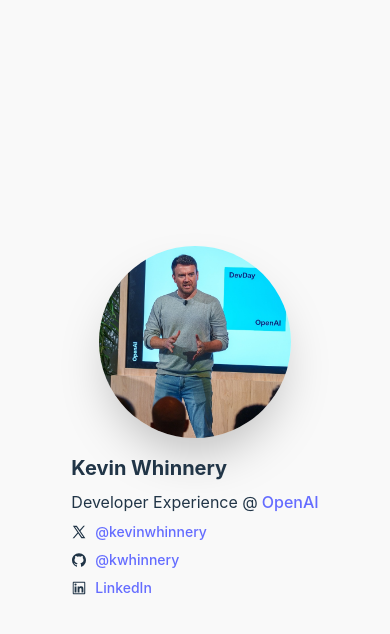
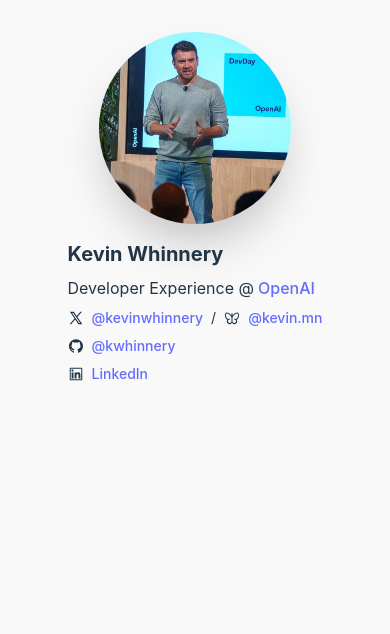
Before and after one commit to kwhinnery/kevin.mn, a React (Vite) app: page / in a window 390 px wide. Shown: the top 634 px of the page. Built offline with nearby package versions, Linux system fonts and the light colour scheme.

Commit message:
update readme and mobile

```diff
--- a/src/App.jsx
+++ b/src/App.jsx
@@ -1,4 +1,6 @@
 import { AiOutlineGithub, AiOutlineLinkedin, AiOutlineX } from "react-icons/ai";
+import { PiButterfly } from "react-icons/pi";
+
 import "./App.css";
 
 function App() {
@@ -6,22 +8,22 @@ function App() {
     <>
       <div
         className={`
-          flex flex-col items-center justify-center h-full w-full gap-4
-          md:flex-row
+          flex flex-col items-center justify-start h-full w-full gap-4
+          sm:flex-row sm:justify-center
         `}
       >
         <div>
           <img
             className={`
               w-48 h-48 rounded-full object-cover shadow-2xl
-              md:w-72 md:h-auto md:rounded-lg
+              sm:w-72 sm:h-auto sm:rounded-lg
             `}
             src="/kevin.jpeg"
             alt="Kevin Whinnery"
           />
         </div>
         <div className="flex flex-col gap-2 items-start">
-          <h1 className="text-xl md:text-3xl font-bold">Kevin Whinnery</h1>
+          <h1 className="text-xl sm:text-3xl font-bold">Kevin Whinnery</h1>
           <p className="flex items-center gap-1">
             Developer Experience @{" "}
             <a
@@ -36,6 +38,11 @@ function App() {
               <AiOutlineX className="w-4 h-4" />
               <a href="https://x.com/kevinwhinnery" target="_blank">
                 @kevinwhinnery
+              </a>
+              /
+              <PiButterfly className="w-4 h-4" />
+              <a href="https://bsky.app/profile/kevin.mn" target="_blank">
+                @kevin.mn
               </a>
             </li>
             <li className="flex items-center gap-2">
```
Also changed, not shown: 2 other files (tests, documents, lock files or other folders).
